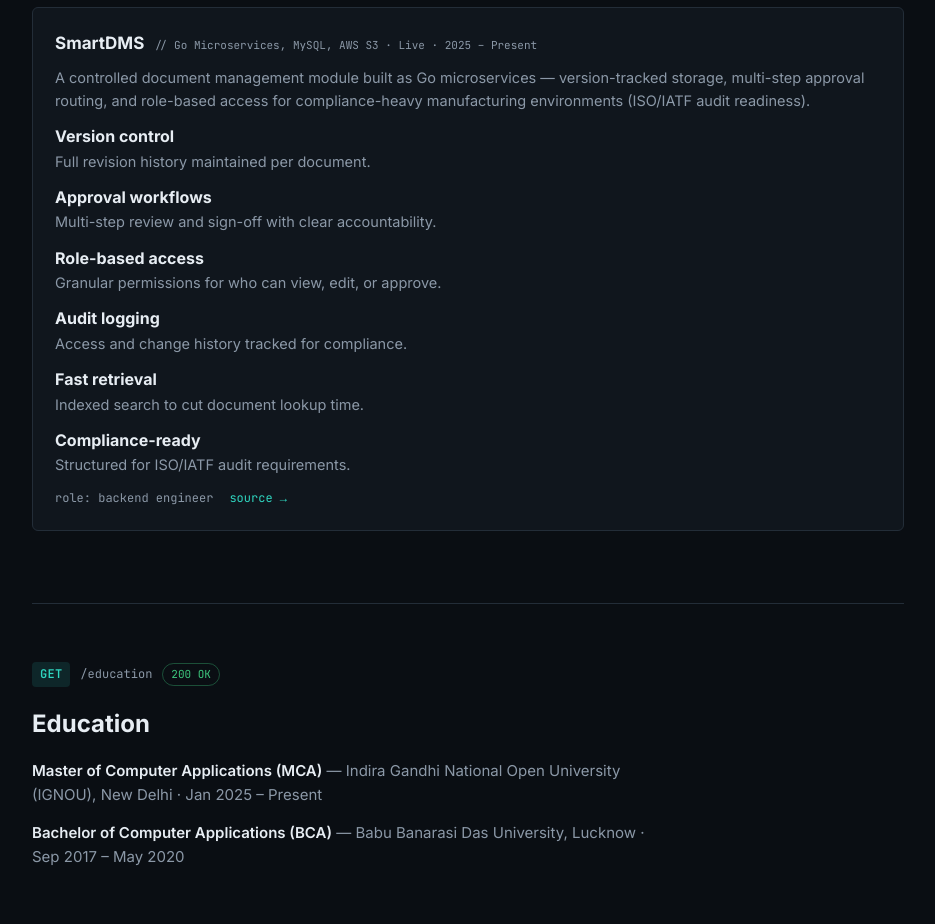
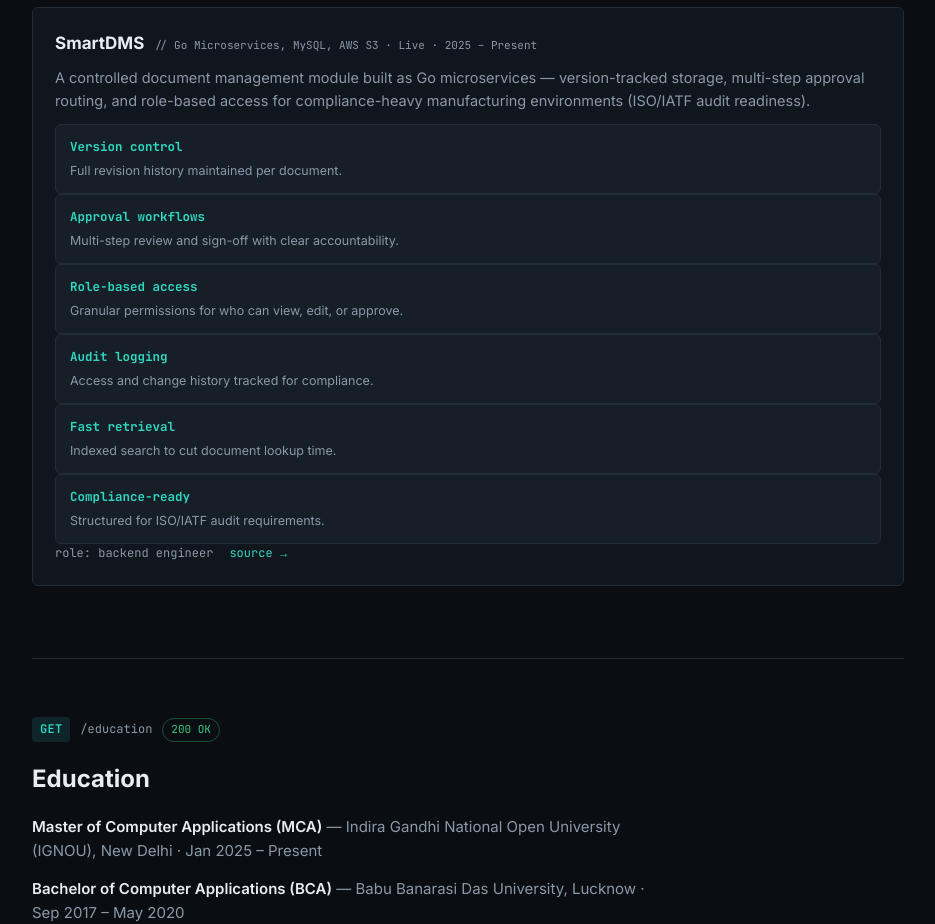
Before and after one commit to thisispramod/Portfolio, a plain HTML site: page index.html in a window 1280 px wide. Shown: the part 3180-4104 px from the top of the page, without its empty margins (172-1107 px from the left). Drawn offline with Linux system fonts and the light colour scheme.

Commit message:
added css

```diff
--- a/index.html
+++ b/index.html
@@ -167,6 +167,18 @@
   .project-meta{display:flex; gap:16px; font-family:var(--mono); font-size:12px; color:var(--text-muted); flex-wrap:wrap;}
   .project-meta a{color:var(--accent);}
   .project-meta a:hover{text-decoration:underline;}
+
+  .feature-item{
+    background:var(--surface-alt); border:1px solid var(--border);
+    border-radius:var(--radius); padding:12px 14px;
+  }
+  .feature-item h4{
+    font-family:var(--mono); font-size:12.5px; color:var(--accent);
+    margin-bottom:4px;
+  }
+  .feature-item p{
+    font-size:12.5px; color:var(--text-muted); margin:0;
+  }
 
   /* ---------- RESUME / CONTACT ---------- */
   .cta-row{display:flex; gap:14px; flex-wrap:wrap; margin-top:8px;}
```
